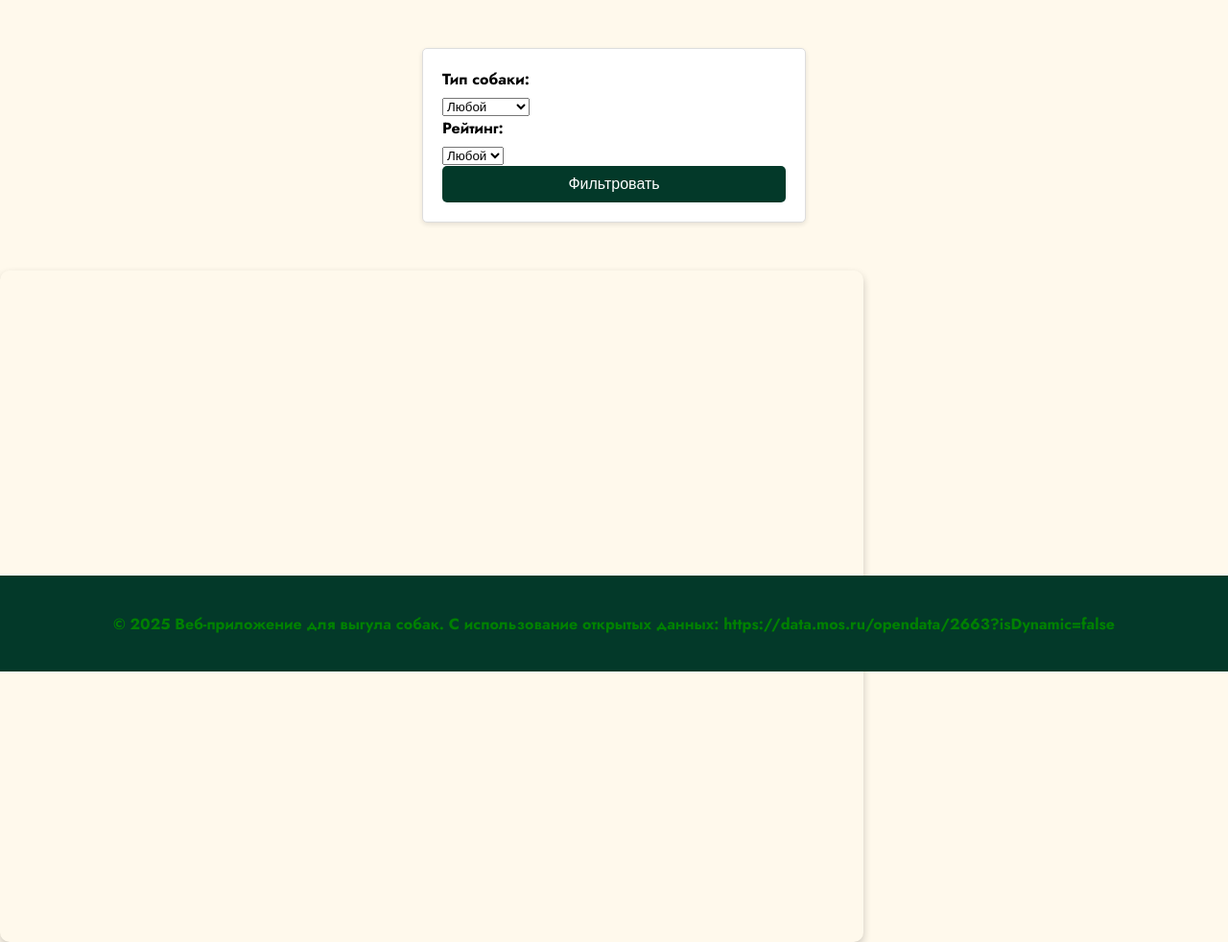
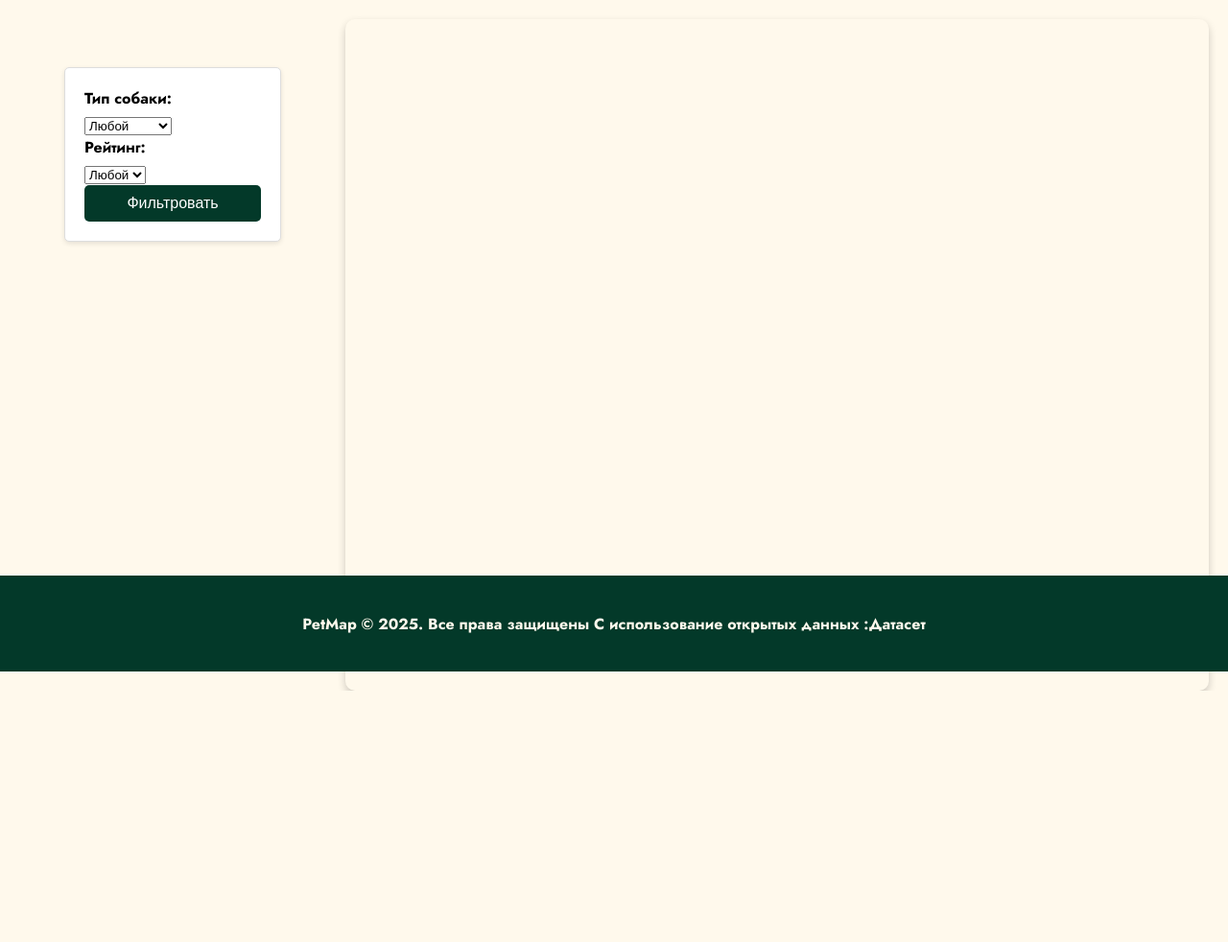
Before and after one commit to tarakkann/course_project, a PHP site: page /frontend/map.html in a window 1280 px wide. Shown: the part 100-1082 px from the top of the page at 96% size. After the commit the page ends 820 px from the top, so only its background shows below. Run offline with PHP 8.4, Linux system fonts and the light colour scheme.

Commit message:
фильтрация по типу и рейтингу/рефакторинг

```diff
--- a/assets/css/styles.css
+++ b/assets/css/styles.css
@@ -137,13 +137,22 @@ main {
 }
 
 
+/* --- Styles exclusive to map.html --- */
+#mapcontent {
+    display: flex;
+    justify-content: flex-start;
+    align-items: flex-start;
+    margin: 20px;
+    gap: 20px; /* Расстояние между картой и формой */
+}
 
 #map {
-    width: 900px;
+    width: 60%; /* Занимает 60% ширины */
     height: 700px;
     box-shadow: 0 4px 8px rgba(0, 0, 0, 0.2); /* Тень для карты */
     border-radius: 10px; /* Закругленные углы карты */
 }
+
 
 .tagline {
     font-size: 110px; /* Keep font size */
--- a/frontend/map.html
+++ b/frontend/map.html
@@ -23,7 +23,7 @@
             </ul>
         </nav>
     </header>
-    <!-- Форма фильтрации -->
+    <div id="mapcontent">
     <form id="form">
         <label for="dog-type">Тип собаки:</label>
         <select id="dog-type" name="dog_type">
@@ -46,9 +46,10 @@
 
 
     <div id="map" style="width: 900px; height: 700px;"></div>
-
+    </div>
     <footer>
-        <p>© 2025 Веб-приложение для выгула собак. С использование открытых данных: https://data.mos.ru/opendata/2663?isDynamic=false</p>
+        PetMap © 2025. Все права защищены
+        С использование открытых данных :  <p><a href="https://data.mos.ru/opendata/2663?isDynamic=false">  Датасет</a></p>
     </footer>
 </body>
 </html>
```
